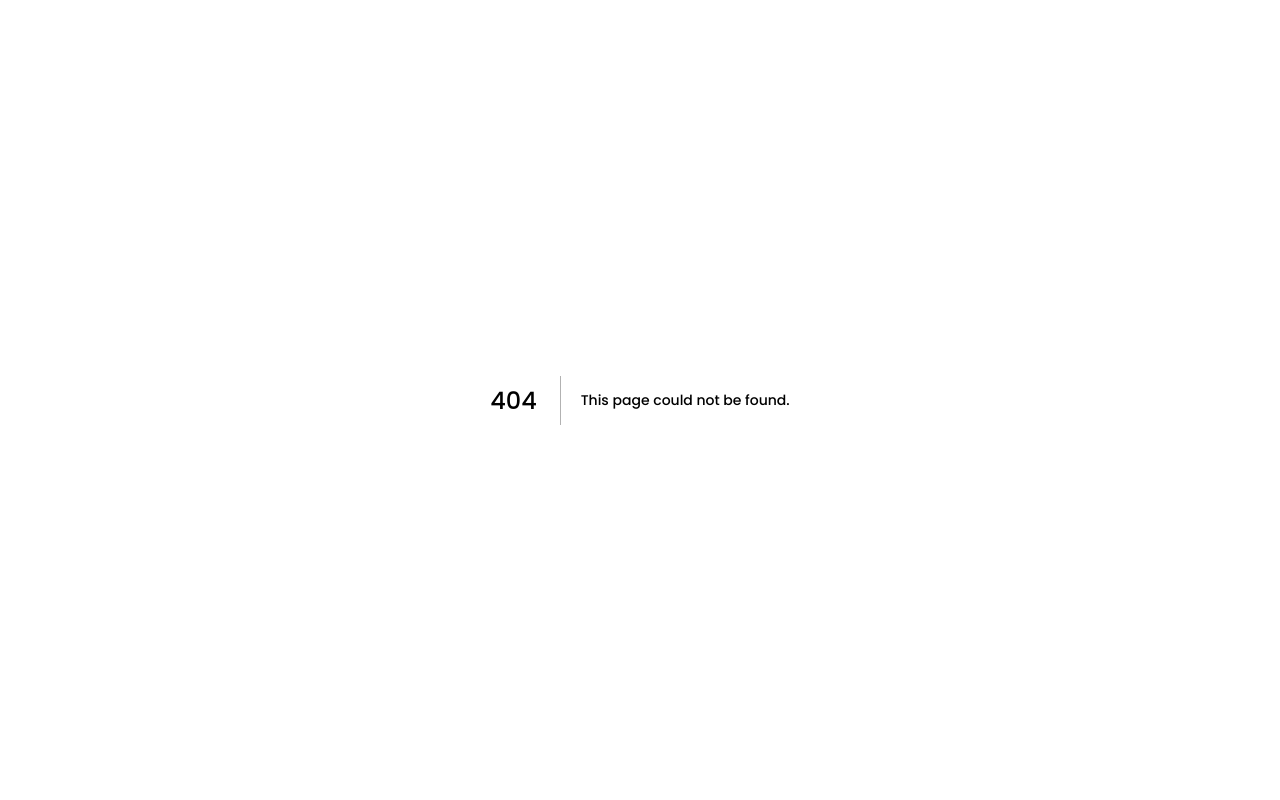
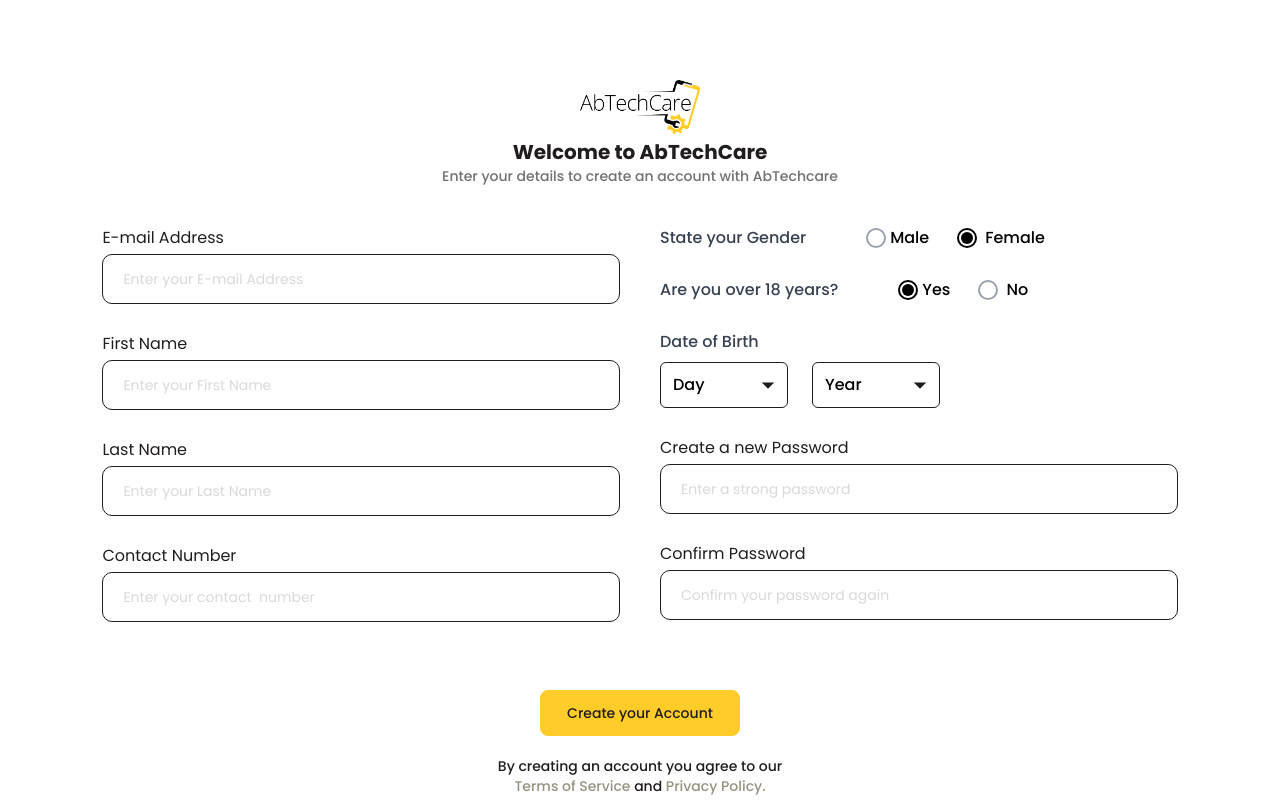
Before and after one commit to abrahamolas-company/abTechCare-website, a Next.js app: page /user/signup in a window 1280 px wide. Before the commit this address had no page. Shown: the top 800 px of the page. Built offline with nearby package versions, Linux system fonts and the light colour scheme.

Commit message:
add user signup page

```diff
--- /dev/null
+++ b/app/user/signup/page.tsx
@@ -0,0 +1,10 @@
+import React from 'react'
+import SignUpPage from './SignUpPage'
+
+function SignUp() {
+  return (
+  <SignUpPage/>
+  )
+}
+
+export default SignUp
```
